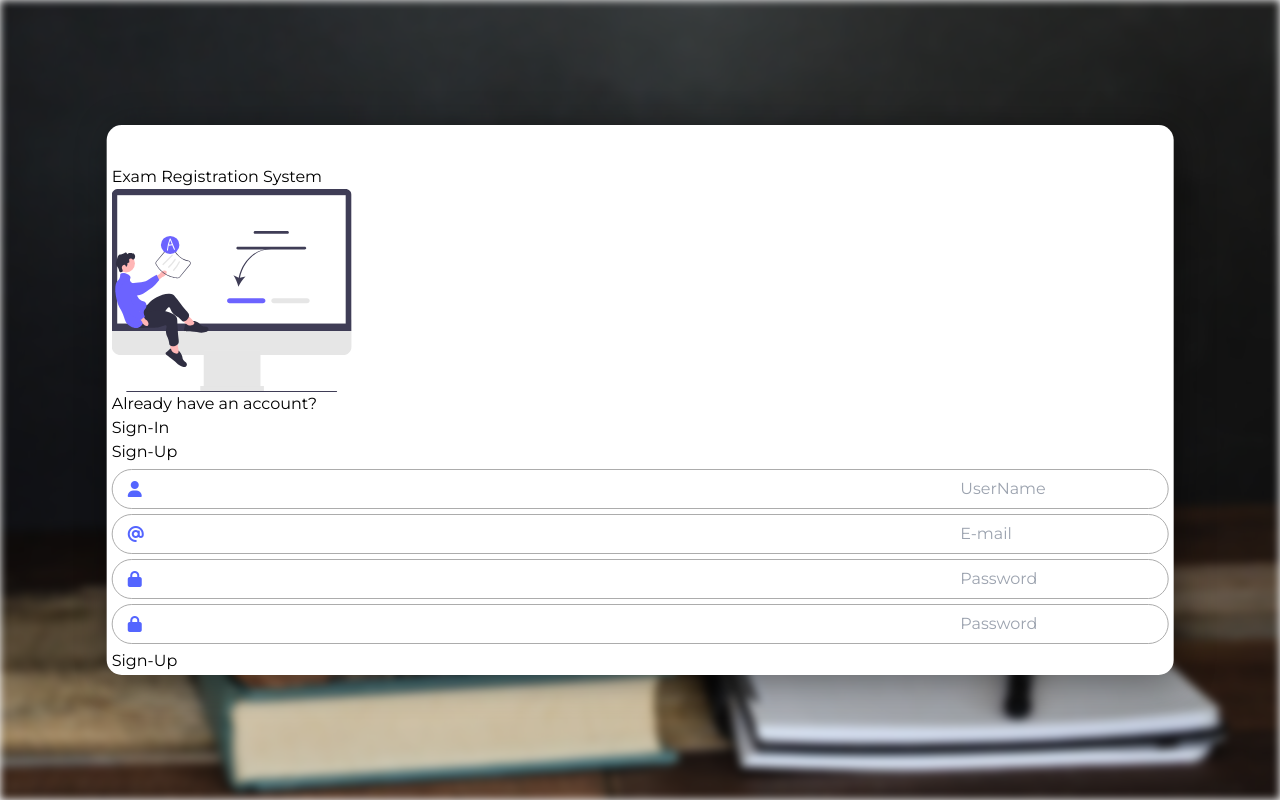
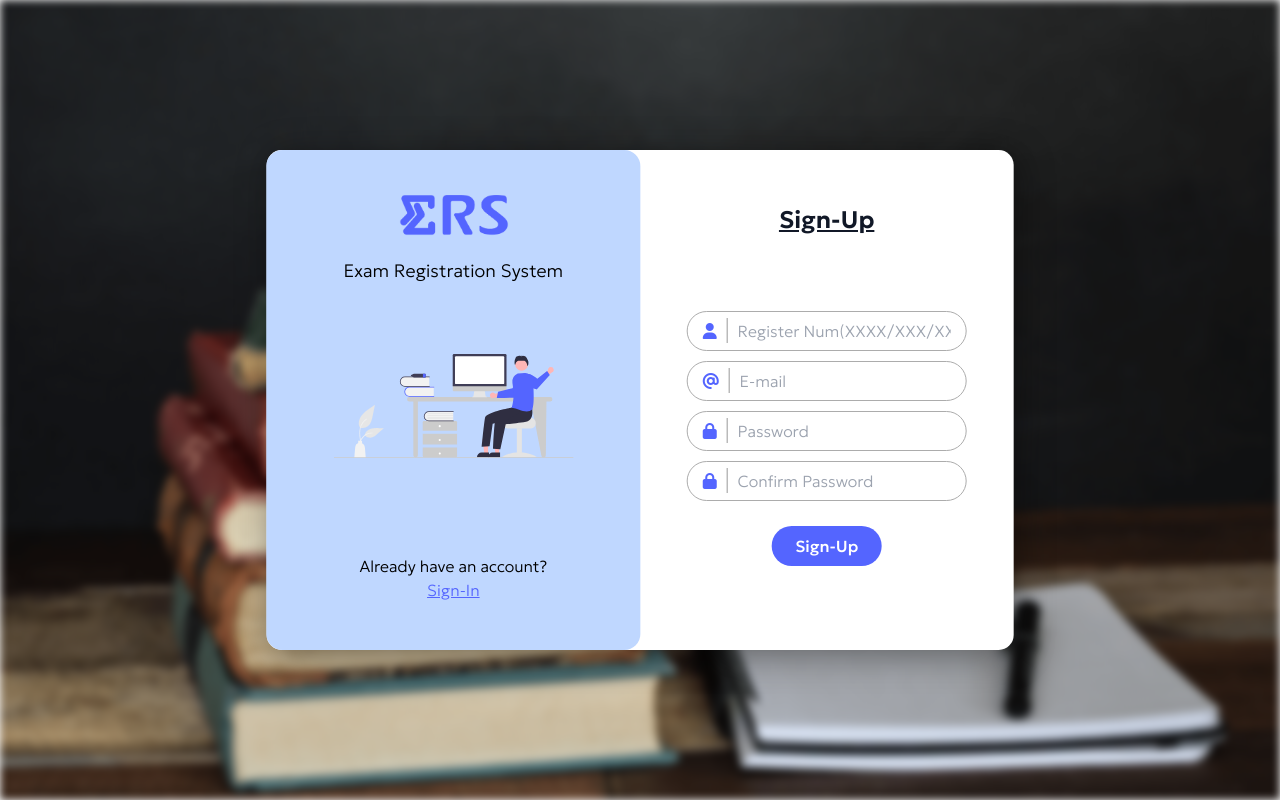
Before and after one commit to RNViththagan/ERS-Web_Technologies, a PHP site: page /register in a window 1280 px wide. Run offline with PHP 8.4, Linux system fonts and the light colour scheme; data that the repository does not hold is empty; some libraries are stand-ins or nearby versions.

Commit message:
merged with fully responsive authentication system - chamod

```diff
--- a/assets/css/style.css
+++ b/assets/css/style.css
@@ -1,14 +1,18 @@
-@import url("https://fonts.googleapis.com/css2?family=Montserrat:wght@100;200;300;400;900&display=swap");
+@import url("https://fonts.googleapis.com/css2?family=Geologica:wght@100;200;400;500;600;700;800;900&family=Kanit:wght@400;500;600;700;800&display=swap");
 
 :root {
   --primary: #5465ff;
+  --secondary: #bfd7ff;
+  --error: #ff5733;
+  --title: "Kanit";
 }
 
 * {
   margin: 0;
   padding: 0;
   box-sizing: border-box;
-  font-family: "Montserrat", sans-serif;
+  font-family: "Geologica", serif;
+  font-weight: 200;
 }
 
 .card {
@@ -21,17 +25,15 @@
 }
 .btn {
   border-radius: 9999px;
-  border-width: 2px;
-  padding-top: 0.5rem;
-  padding-bottom: 0.5rem;
-  padding-left: 1.5rem;
-  padding-right: 1.5rem;
+  padding: 0.5rem 1.5rem;
   font-weight: 500;
+  cursor: pointer;
+  transition: 0.4s all ease;
 }
 
 .login-bg {
   height: 100vh;
-  background-image: url("../img/login_bg.png");
+  background-image: url("../img/login_bg.webp");
   background-size: cover;
   background-position: center;
   background-repeat: no-repeat;
@@ -47,24 +49,24 @@
 }
 
 .error-text {
-  color: red;
+  color: var(--error);
   text-align: center;
   font-size: small;
 }
 .error-input {
-  border: 1px solid red !important;
+  border: 1px solid var(--error) !important;
 }
 .error-input i {
-  color: red !important;
+  color: var(--error) !important;
 }
 .error-input div {
-  background-color: red !important;
+  background-color: var(--error) !important;
 }
 .error-input input::placeholder {
-  color: red;
+  color: var(--error);
 }
 .wrong-otp input {
-  border: 1px solid red !important;
+  border: 1px solid var(--error) !important;
   background-color: rgb(255, 199, 199);
 }
 
@@ -77,7 +79,7 @@
   border: 1px solid #acacac;
   border-radius: 999px;
   padding: 5px 15px;
-  margin: 5px auto;
+  margin: 5px 0;
 }
 .text-input i {
   color: var(--primary);
@@ -100,8 +102,12 @@
   border-radius: 5px;
   outline: none;
 }
+.otp-input-box::-webkit-outer-spin-button,
+.otp-input-box::-webkit-inner-spin-button {
+  -webkit-appearance: none;
+}
 .active-resend {
-  color: #5465ff !important;
+  color: var(--primary) !important;
   opacity: 1 !important;
   pointer-events: auto !important;
 }
--- a/config/userDataController.php
+++ b/config/userDataController.php
@@ -68,7 +68,7 @@
         $email_check = "SELECT * FROM student_check WHERE regNo = '$username' && email = '$email'";
         $email_check_res = mysqli_query($con, $email_check);
         if (mysqli_num_rows($email_check_res) === 0) {
-            $errors['username'] = "Sorry, Your registration number does not exist!";
+            $errors['username'] = "Sorry, Your registration number does not exist! Please contact the admin panel.";
         } else {
             $fetch_email_check_res = mysqli_fetch_assoc($email_check_res);
             $fetch_user_status = $fetch_email_check_res['status'];
@@ -95,7 +95,7 @@
 
         // Mail the OTP code
         if ($data_check) {
-            $subject = "ERS Registration - Email Verification Code";
+            $subject = "ERS - Email Verification Code";
             $message = "Your verification code for the exam registration system is $code. This code will expire in 3 minutes";
             $sender_name = "Exam Registration System | Faculty of Science";
             $sender_mail = "ers.fos.csc@gmail.com";
@@ -342,6 +342,55 @@
     }
 }
 
+//if user click verification code submit button
+if (isset($_POST['verify-pw-otp'])) {
+    $email = $_SESSION['fp-email'];
+    $username = $_SESSION['fp-username'];
+
+    $number1 = mysqli_real_escape_string($con, $_POST['number1']);
+    $number2 = mysqli_real_escape_string($con, $_POST['number2']);
+    $number3 = mysqli_real_escape_string($con, $_POST['number3']);
+    $number4 = mysqli_real_escape_string($con, $_POST['number4']);
+    $number5 = mysqli_real_escape_string($con, $_POST['number5']);
+    $number6 = mysqli_real_escape_string($con, $_POST['number6']);
+
+    $enteredOTP = $number1 * 100000 + $number2 * 10000 + $number3 * 1000 + $number4 * 100 + $number5 * 10 + $number6;
+    $table = "student_check";
+    $field = "regNo";
+    $role = "student";
+    if (filter_var($username, FILTER_VALIDATE_EMAIL)) {
+        $table = "admin";
+        $field = "email";
+        $role = "admin";
+
+    }
+    $pull_code_query = "SELECT * FROM $table WHERE $field = '$username' AND email = '$email'";
+    $pull_code_res = mysqli_query($con, $pull_code_query);
+    $fetch_verification_code = mysqli_fetch_assoc($pull_code_res);
+    $verification_code = $fetch_verification_code['verificationCode'];
+
+    if ($enteredOTP == $verification_code) {
+        // Updating the user table status
+        $code = 0;
+        $verificationStatus = 'verified';
+        $update_otp = "UPDATE $table SET verificationCode = $code, verificationStatus = '$verificationStatus' WHERE $field = '$username' and email = '$email'";
+        $update_res = mysqli_query($con, $update_otp);
+        unset($_SESSION['code-sent']);
+        if ($update_res) {
+            $_SESSION['fp-email'] = $email;
+            $_SESSION['fp-username'] = $username;
+            $_SESSION['code-verified'] = true;
+            header('location: reset_password.php');
+            exit();
+        } else {
+            $errors['otp-error'] = "Something went wrong!";
+        }
+    } else {
+        $errors['wrong-otp'] = "You've entered incorrect code!";
+    }
+}
+
+
 if (isset($_GET['reg-code-resend'])) {
     // Initialize PHPMailer
     $mail = new PHPMailer(true);
@@ -442,53 +491,6 @@
     }
 }
 
-//if user click verification code submit button
-if (isset($_POST['verify-pw-otp'])) {
-    $email = $_SESSION['fp-email'];
-    $username = $_SESSION['fp-username'];
-
-    $number1 = mysqli_real_escape_string($con, $_POST['number1']);
-    $number2 = mysqli_real_escape_string($con, $_POST['number2']);
-    $number3 = mysqli_real_escape_string($con, $_POST['number3']);
-    $number4 = mysqli_real_escape_string($con, $_POST['number4']);
-    $number5 = mysqli_real_escape_string($con, $_POST['number5']);
-    $number6 = mysqli_real_escape_string($con, $_POST['number6']);
-
-    $enteredOTP = $number1 * 100000 + $number2 * 10000 + $number3 * 1000 + $number4 * 100 + $number5 * 10 + $number6;
-    $table = "student_check";
-    $field = "regNo";
-    $role = "student";
-    if (filter_var($username, FILTER_VALIDATE_EMAIL)) {
-        $table = "admin";
-        $field = "email";
-        $role = "admin";
-
-    }
-    $pull_code_query = "SELECT * FROM $table WHERE $field = '$username' AND email = '$email'";
-    $pull_code_res = mysqli_query($con, $pull_code_query);
-    $fetch_verification_code = mysqli_fetch_assoc($pull_code_res);
-    $verification_code = $fetch_verification_code['verificationCode'];
-
-    if ($enteredOTP == $verification_code) {
-        // Updating the user table status
-        $code = 0;
-        $verificationStatus = 'verified';
-        $update_otp = "UPDATE $table SET verificationCode = $code, verificationStatus = '$verificationStatus' WHERE $field = '$username' and email = '$email'";
-        $update_res = mysqli_query($con, $update_otp);
-        unset($_SESSION['code-sent']);
-        if ($update_res) {
-            $_SESSION['fp-email'] = $email;
-            $_SESSION['fp-username'] = $username;
-            $_SESSION['code-verified'] = true;
-            header('location: reset_password.php');
-            exit();
-        } else {
-            $errors['otp-error'] = "Something went wrong!";
-        }
-    } else {
-        $errors['wrong-otp'] = "You've entered incorrect code!";
-    }
-}
 
 //if user click change password button
 if (isset($_POST['reset-pw-btn'])) {
--- a/register/index.php
+++ b/register/index.php
@@ -1,4 +1,4 @@
-<?php require_once($_SERVER['DOCUMENT_ROOT'].'/config/userDataController.php'); ?>
+<?php require_once('../config/userDataController.php'); ?>
 
 <!DOCTYPE html>
 <html lang="en">
@@ -17,61 +17,66 @@
     <link rel="stylesheet" href="../assets/css/style.css" />
 </head>
 
-<body class="w-full h-full">
+<body class="h-screen w-full lg:relative">
 <div class="login-bg flex items-center justify-center"></div>
-<div class="card h-[550px] w-10/12 absolute-center">
+<div class="card h-[495px] w-10/12 lg:w-7/12 absolute-center lg:h-[500px] lg:p-0 z-0">
     <!-- Mobile n tab view design -->
-    <div class="lg:hidden flex flex-col items-center">
+    <div class="lg:h-full flex lg:grid flex-col z-10 lg:grid-cols-2 items-center lg:justify-items-center">
         <img
                 src="../assets/img/logo/ERS_logo.gif"
                 alt="ERS_logo"
-                class="w-28 align-middle" />
-        <h2 class="my-5 text-lg">Exam Registration System</h2>
-        <h3 class="text-lg underline font-semibold text-gray-900 mb-3">
+                class="w-28 align-middle lg:col-start-1 lg:self-end " />
+        <h2 class="my-5 text-lg font-[var(--title)] lg:my-0 lg:col-start-1 ">Exam Registration System</h2>
+        <img
+            src="../assets/img/undraw_hello.svg"
+            alt="vector img"
+            class="hidden w-60 lg:block lg:col-start-1 " />
+        <h3 class="text-lg underline font-semibold text-gray-900 mb-3 lg:text-2xl lg:mb-0 lg:col-start-2 lg:row-start-1 lg:self-end">
             Sign-Up
         </h3>
         <?php if (isset($errors['error'])) { ?>
-            <div class="error-text"><?php echo $errors['error']; ?></div>
+            <div class="error-text lg:col-start-2 lg:row-start-2 lg:self-end"><?php echo $errors['error']; ?></div>
         <?php } ?>
         <form
                 action="index.php"
                 method="post"
-                class="flex flex-col items-center justify-around">
+                class="flex flex-col items-center justify-around lg:col-start-2 lg:row-span-2 lg:self-start lg:w-full">
 
             <?php if (isset($errors['username'])) { ?>
                 <p class='error-text'><?php echo $errors['username']; ?></p>
             <?php } ?>
-            <div class="<?php echo (isset($errors['username']) ? "error-input" : "")?> text-input">
+            <div class="<?php echo (isset($errors['username']) ? "error-input" : "")?> text-input lg:w-9/12">
                 <i class="fa-solid fa-user"></i>
                 <div></div>
-                <input type="text" name="username" placeholder="Register Num(XXXX/XXX/XXX)" />
+                <input class="lg:w-full" type="text" name="username" placeholder="Register Num(XXXX/XXX/XXX)" />
             </div>
 
             <?php if (isset($errors['email'])) { ?>
                 <p class='error-text'><?php echo $errors['email']; ?></p>
             <?php } ?>
-            <div class="<?php echo (isset($errors['email']) ? "error-input" : "")?> text-input">
+            <div class="<?php echo (isset($errors['email']) ? "error-input" : "")?> text-input lg:w-9/12">
                 <i class="fa-solid fa-at"></i>
                 <div></div>
-                <input type="email" name="email" placeholder="E-mail" />
+                <input class="lg:w-full" type="email" name="email" placeholder="E-mail" />
             </div>
 
             <?php if (isset($errors['password'])) { ?>
                 <p class='error-text'><?php echo $errors['password']; ?></p>
             <?php } ?>
-            <div class="<?php echo (isset($errors['password']) ? "error-input" : "")?> text-input">
+            <div class="<?php echo (isset($errors['password']) ? "error-input" : "")?> text-input lg:w-9/12">
                 <i class="fa-solid fa-lock"></i>
                 <div></div>
-                <input type="password" name="password" placeholder="Password" />
+                <input class="lg:w-full" type="password" name="password" placeholder="Password" />
             </div>
 
             <?php if (isset($errors['cpassword'])) { ?>
                 <p class='error-text'><?php echo $errors['cpassword']; ?></p>
             <?php } ?>
-            <div class="<?php echo (isset($errors['cpassword']) ? "error-input" : "")?> text-input">
+            <div class="<?php echo (isset($errors['cpassword']) ? "error-input" : "")?> text-input lg:w-9/12">
                 <i class="fa-solid fa-lock"></i>
                 <div></div>
                 <input
+                        class="lg:w-full"
                         type="password"
                         name="cpassword"
                         placeholder="Confirm Password" />
@@ -82,66 +87,15 @@
                     value="Sign-Up"
                     class="btn text-white bg-[var(--primary)] mt-5" />
         </form>
-        <div class="text-center mt-7">
+        <div class="text-center mt-7 lg:col-start-1 lg:mt-0 ">
             <p>Already have an account?</p>
             <a href="../" class="text-[var(--primary)] underline"
             >Sign-In</a
             >
         </div>
     </div>
+    <div class="-z-10 lg:absolute lg:inset-2/4 lg:-translate-x-full lg:-translate-y-1/2 lg:w-1/2 lg:h-full lg:bg-[#bfd7ff] lg:rounded-2xl"></div>
 
-    <!-- Desktop view design -->
-    <div class="hidden lg:block">
-        <div>
-            <h2>Exam Registration System</h2>
-            <img
-                    src="../../img/undraw_online_test_re_kyfx.svg"
-                    alt="Online test vector img"
-                    class="w-60" />
-            <div>
-                <p>Already have an account?</p>
-                <a href="../login/index.php">Sign-In</a>
-            </div>
-        </div>
-        <div>
-            <h3>Sign-Up</h3>
-            <form action="" method="post">
-                <div class="text-input">
-                    <i class="fa-solid fa-user" style="color: #5465ff"></i>
-                    <input
-                            type="text"
-                            name="username"
-                            id="username"
-                            placeholder="UserName" />
-                </div>
-                <div class="text-input">
-                    <i class="fa-solid fa-at"></i>
-                    <input
-                            type="email"
-                            name="email"
-                            id="email"
-                            placeholder="E-mail" />
-                </div>
-                <div class="text-input">
-                    <i class="fa-solid fa-lock"></i>
-                    <input
-                            type="password"
-                            name="password"
-                            id="password"
-                            placeholder="Password" />
-                </div>
-                <div class="text-input">
-                    <i class="fa-solid fa-lock"></i>
-                    <input
-                            type="password"
-                            name="cpassword"
-                            id="cpassword"
-                            placeholder="Password" />
-                </div>
-                <input type="submit" name="reg-btn" value="Sign-Up" />
-            </form>
-        </div>
-    </div>
 </div>
 </body>
 </html>
```
Also changed, not shown: assets/js/script.js (+8 -8 lines), login.php (+20 -15 lines), login/forgot_password.php (+27 -17 lines), login/reset_password.php (+24 -13 lines), login/user_verification.php (+33 -22 lines), register/reg_verification.php (+20 -14 lines), assets/img/login_bg.png (deleted), assets/img/login_bg.webp (added), assets/img/undraw_code_typing.svg (added), assets/img/undraw_forgot_password.svg (added), assets/img/undraw_hello.svg (added), assets/img/undraw_login.svg (added), assets/img/undraw_online.svg (added), assets/img/undraw_online_test_re_kyfx.svg (deleted), 2 more files.
